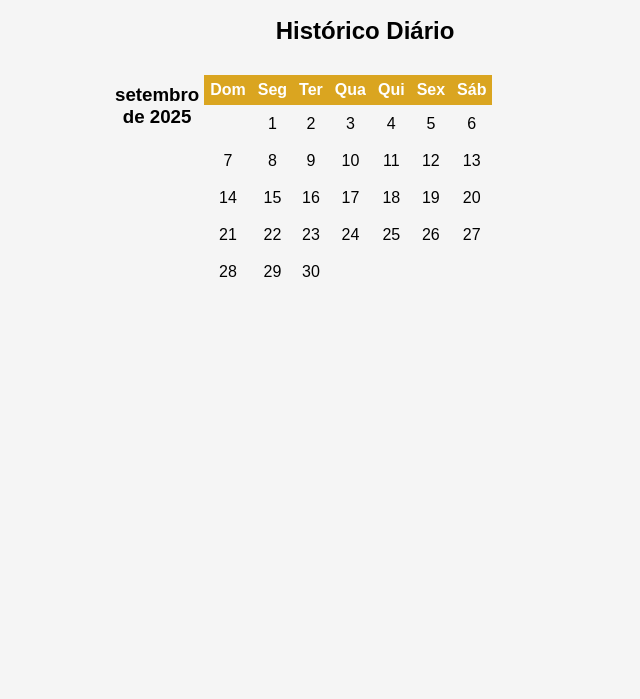
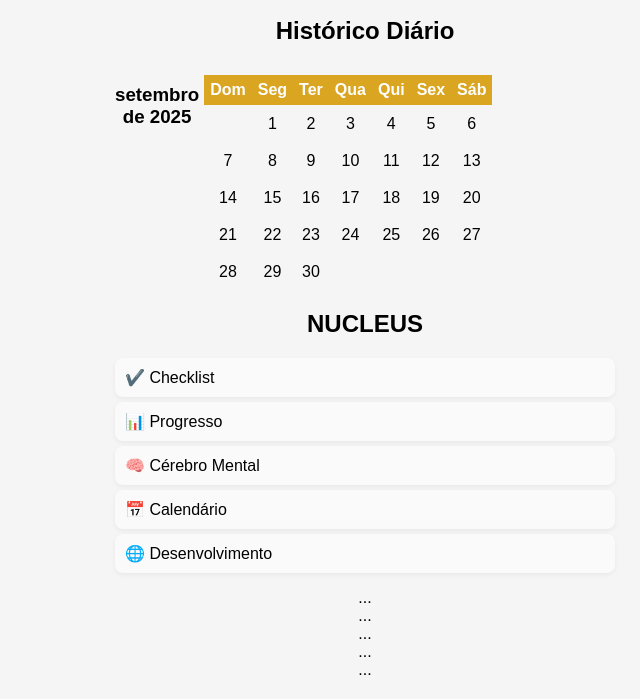
Before and after one commit to Isabelle1934/NUCLEUS---Second-brain, a plain HTML site: page index.html in a window 1280 px wide. Shown: the part 1431-2130 px from the top of the page, without its empty margins (275-915 px from the left). Before the commit the page ends 1741 px from the top, so only its background shows below. Drawn offline with nearby package versions, Linux system fonts and the light colour scheme.

Commit message:
Update index.html

```diff
--- a/index.html
+++ b/index.html
@@ -43,3 +43,24 @@
   <script src="script.js"></script>
 </body>
 </html>
+
+<!-- SIDEBAR -->
+<aside class="sidebar">
+  <h2>NUCLEUS</h2>
+  <ul>
+    <li data-section="checklist">✔️ Checklist</li>
+    <li data-section="progresso">📊 Progresso</li>
+    <li data-section="cerebro">🧠 Cérebro Mental</li>
+    <li data-section="calendario">📅 Calendário</li>
+    <li data-section="desenvolvimento">🌐 Desenvolvimento</li>
+  </ul>
+</aside>
+
+<!-- CONTEÚDO PRINCIPAL -->
+<main class="conteudo">
+  <section id="checklist" class="ativo"> ... </section>
+  <section id="progresso"> ... </section>
+  <section id="cerebro"> ... </section>
+  <section id="calendario"> ... </section>
+  <section id="desenvolvimento"> ... </section>
+</main>
```
